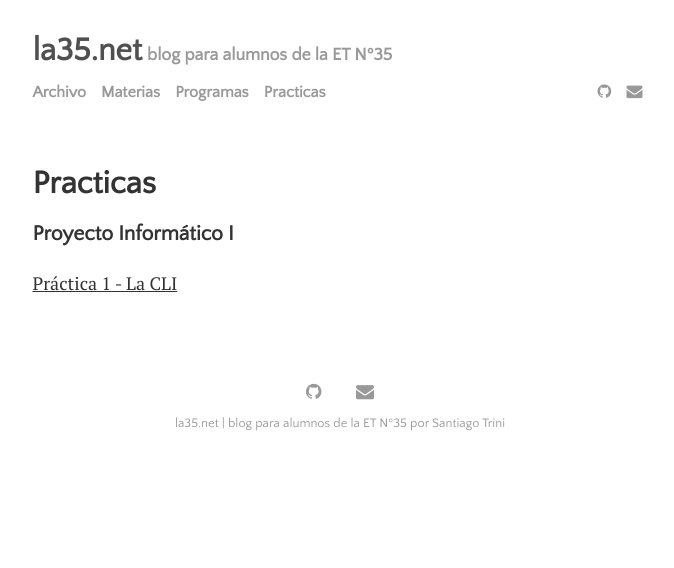
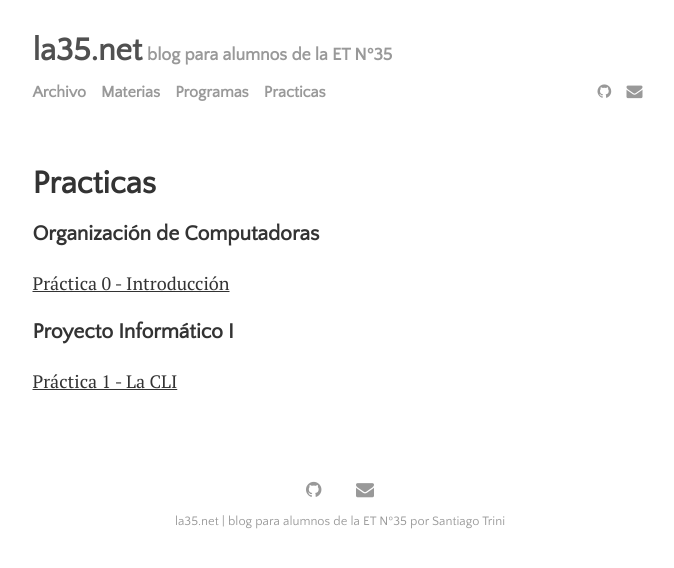
Before and after one commit to la35/la35.github.io, a Jekyll site: the page built from menu/practicas.md, in a window 1280 px wide. Shown: the top 568 px of the page, without its empty margins (300-974 px from the left). Built offline with Jekyll 4.4.1, drawn with Linux system fonts in a browser that asks for light colours.

Commit message:
agrega practica 0 orga (intro)

```diff
--- a/menu/practicas.md
+++ b/menu/practicas.md
@@ -17,11 +17,11 @@
   <p><a href="../assets/files/practicas/algo-p7.pdf">Práctica 7 - Search & sort</a></p>
   <p><a href="../assets/files/practicas/algo-p8.pdf">Práctica 8 - ADTs</a></p>
 </ul>
-
+-->
 <h3>Organización de Computadoras</h3>
 <ul class="posts">
   <p><a href="../assets/files/practicas/orga-p0.pdf">Práctica 0 - Introducción</a></p>
-  <p><a href="../assets/files/practicas/orga-p1.pdf">Práctica 1 - Representación de la información</a></p>
+<!--  <p><a href="../assets/files/practicas/orga-p1.pdf">Práctica 1 - Representación de la información</a></p>
   <p><a href="../assets/files/practicas/orga-p2.pdf">Práctica 2 - Lógica digital</a></p>
   <p><a href="../assets/files/practicas/orga-p3.pdf">Práctica 3 - Lenguaje máquina</a></p>
   <p><a href="../assets/files/practicas/orga-p4.pdf">Práctica 4 - La CPU</a></p>
```
Also changed, not shown: 1 other file.
